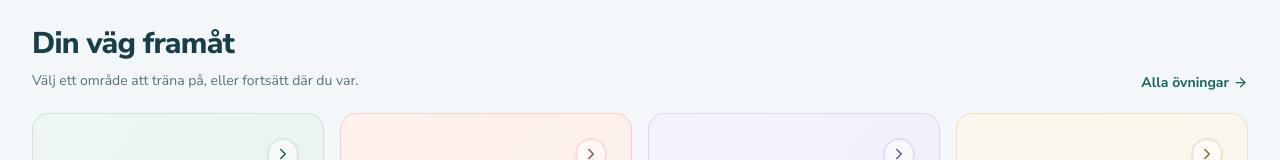
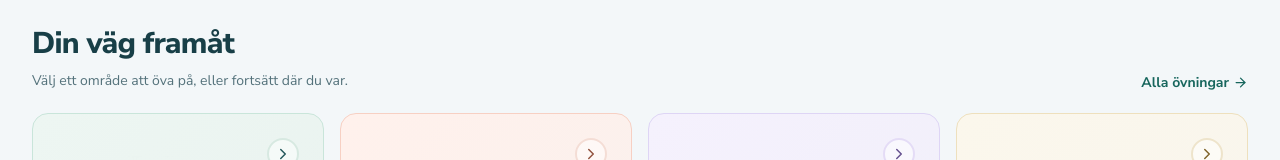
Before and after one commit to Darkshiira/svenskasparet, a Next.js app: page / in a window 1280 px wide. Shown: the part 443-603 px from the top of the page. Built offline with nearby package versions, Linux system fonts and the light colour scheme.

Commit message:
Update word

```diff
--- a/app/page.tsx
+++ b/app/page.tsx
@@ -273,7 +273,7 @@ export default function Home() {
                 Din väg framåt
               </h2>
               <p className="mt-2 text-sm leading-relaxed text-[#54727b]">
-                Välj ett område att träna på, eller fortsätt där du var.
+                Välj ett område att öva på, eller fortsätt där du var.
               </p>
             </div>
             <Link
```
